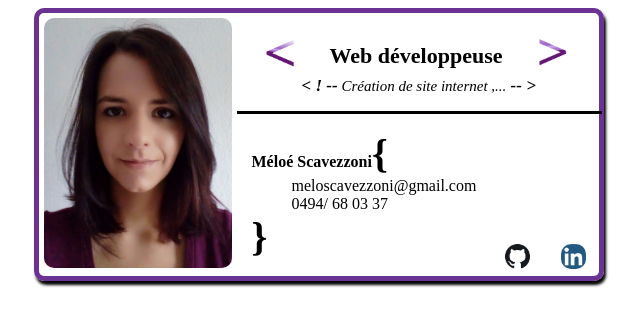
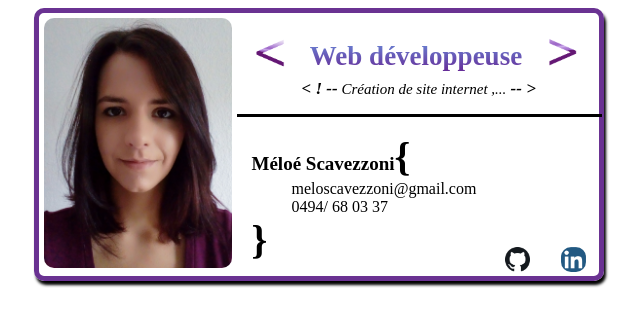
Before and after one commit to MeloScav/VCard, a plain HTML site: page index.html in a window 1280 px wide. Shown: the whole page, without its empty margins (321-961 px from the left). Drawn offline with Linux system fonts and the light colour scheme.

Commit message:
ajout css

```diff
--- a/carte.css
+++ b/carte.css
@@ -42,8 +42,11 @@ body{
 }
 /* Alignement + modification web developpeuse */
 #coteDroit #bloc1 div #TexteT{
-    margin-top: 6px;
-    font-size: 22px;
+    background: -webkit-linear-gradient(#6BC2FE, #651387);
+    -webkit-background-clip: text;
+    -webkit-text-fill-color: transparent;
+    margin-top: 4px;
+    font-size: 27px;
     font-weight: bold;
 }
 
@@ -85,6 +88,9 @@ img{
     border-top: 3px solid black;
     margin-left: 5px;
 }
+#info strong{
+    font-size: 19px;
+}
 #info .symbol{
     font-weight: bold;
     font-size: 40px;
```
